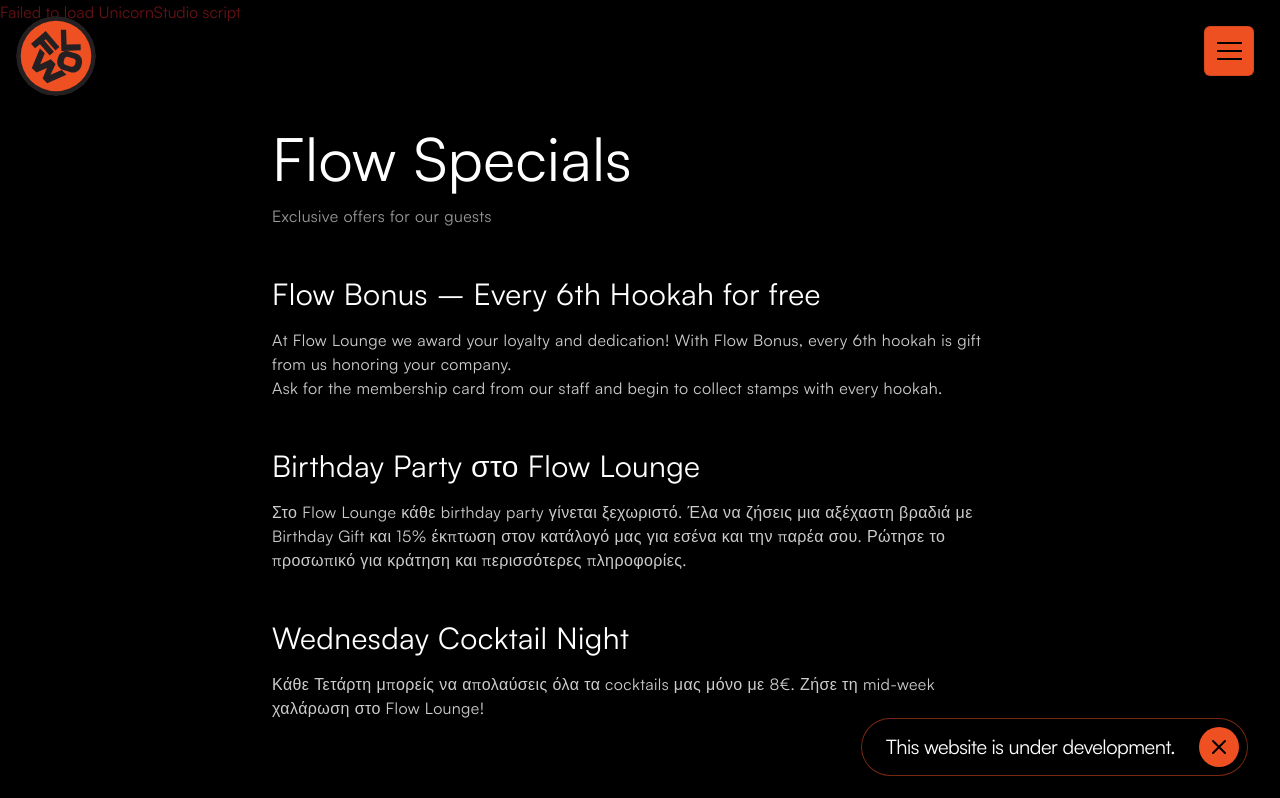
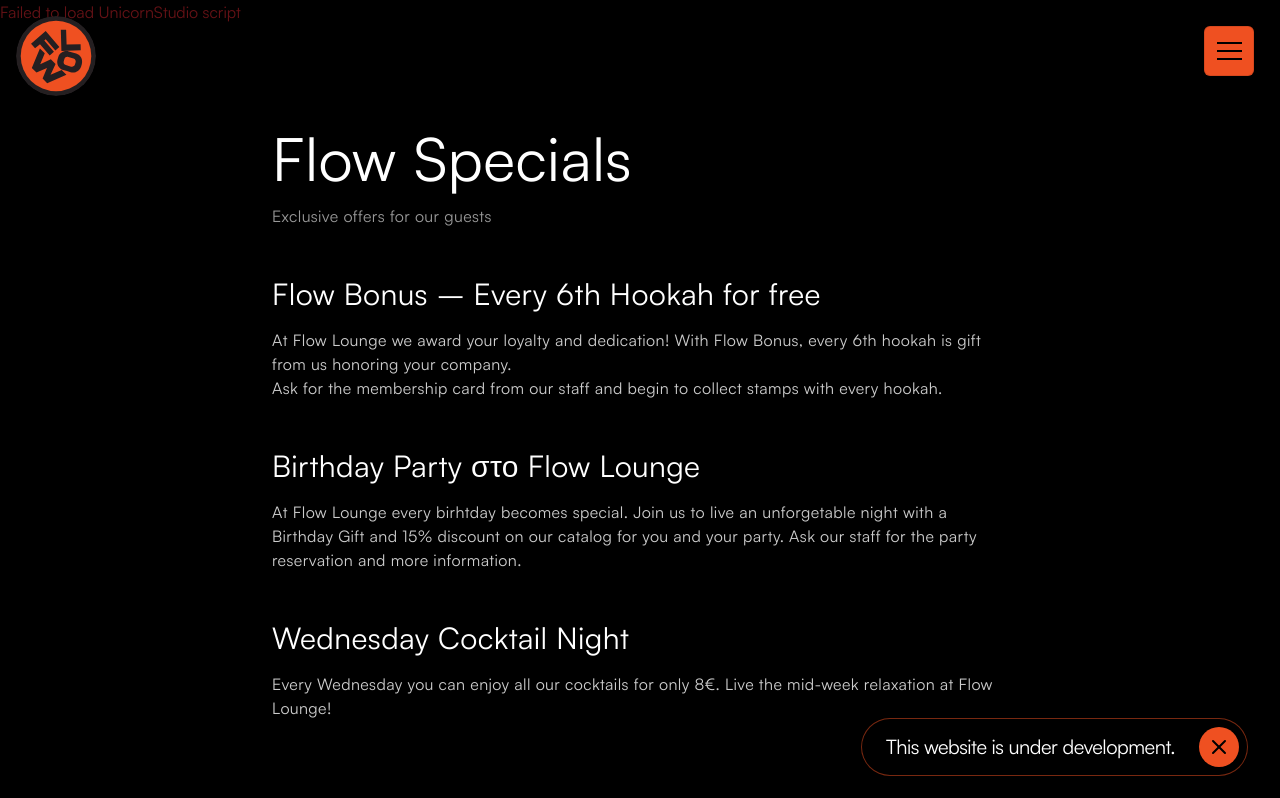
Before and after one commit to qaramanis/flow-lounge, a Next.js app: page /deals in a window 1280 px wide. Shown: the top 798 px of the page. Built offline with nearby package versions, Linux system fonts and the light colour scheme.

Commit message:
Update page.tsx

```diff
--- a/app/deals/page.tsx
+++ b/app/deals/page.tsx
@@ -23,18 +23,18 @@
           Birthday Party στο Flow Lounge
         </h2>
         <p>
-          Στο Flow Lounge κάθε birthday party γίνεται ξεχωριστό. Έλα να ζήσεις
-          μια αξέχαστη βραδιά με Birthday Gift και 15% έκπτωση στον κατάλογό μας
-          για εσένα και την παρέα σου. Ρώτησε το προσωπικό για κράτηση και
-          περισσότερες πληροφορίες.
+          At Flow Lounge every birhtday becomes special. Join us to live an
+          unforgetable night with a Birthday Gift and 15% discount on our
+          catalog for you and your party. Ask our staff for the party
+          reservation and more information.
         </p>
 
         <h2 className="text-3xl font-light text-white mt-12 mb-4">
           Wednesday Cocktail Night
         </h2>
         <p>
-          Κάθε Τετάρτη μπορείς να απολαύσεις όλα τα cocktails μας μόνο με 8€.
-          Ζήσε τη mid-week χαλάρωση στο Flow Lounge!
+          Every Wednesday you can enjoy all our cocktails for only 8€. Live the
+          mid-week relaxation at Flow Lounge!
         </p>
       </div>
     </div>
```
